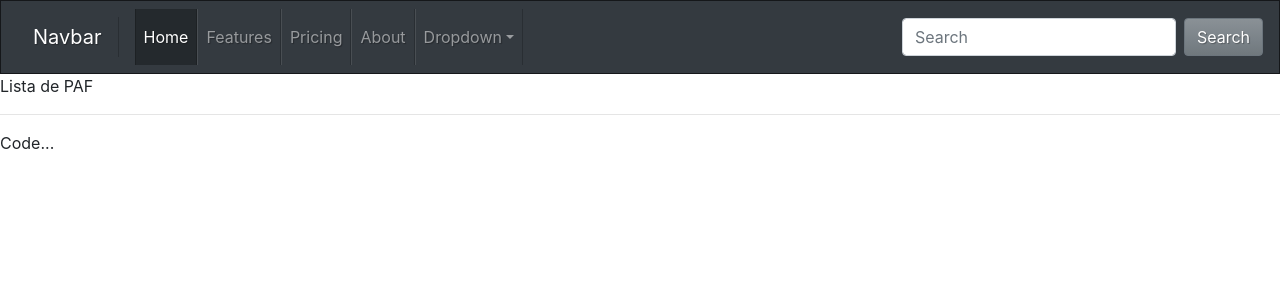
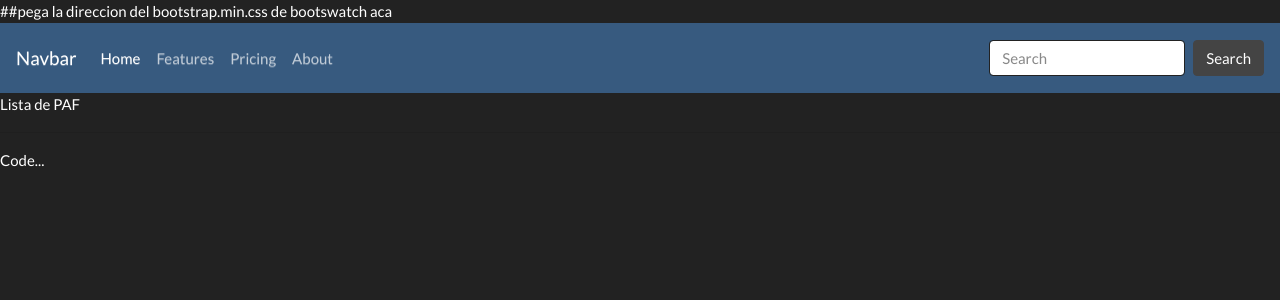
Before and after one commit to luchompi/Reconciliacion, a Django app: page /PAF/ in a window 1280 px wide. Shown: the top 300 px of the page. Run offline with Django 3.2, Linux system fonts and the light colour scheme; some libraries are stand-ins or nearby versions.

Commit message:
No se pudo añadir CSS, usando URL como referencia

```diff
--- a/templates/base/base.html
+++ b/templates/base/base.html
@@ -1,24 +1,22 @@
-{%load static%}
-<!DOCTYPE html>
-<html lang="es">
+{%load static%}<!doctype html>
+<html lang="en">
 <head>
-	<meta charset="UTF-8">
-  <meta name="viewport" content="width=device-width, initial-scale=1.0">
-  <link rel="stylesheet" href="../base/resources/bootstrap.css">
-  <link rel="stylesheet" href="../base/resources/bootstrap.min.css">
-
-
-
-	<title>{% block title %}Reconciliacion{% endblock %}</title>
+    <meta charset="UTF-8">
+    <meta name="viewport"
+          content="width=device-width, user-scalable=no, initial-scale=1.0, maximum-scale=1.0, minimum-scale=1.0">
+    <meta http-equiv="X-UA-Compatible" content="ie=edge">
+    <link rel="stylesheet" href="https://bootswatch.com/4/darkly/bootstrap.min.css">
+    <link rel="stylesheet" href="//maxcdn.bootstrapcdn.com/bootstrap/3.2.0/css/bootstrap-theme.min.css"> ##pega la direccion del bootstrap.min.css de bootswatch aca
+  <title>{% block title %}Title{% endblock %}</title>
 </head>
 <body>
-	<nav class="navbar navbar-expand-lg navbar-dark bg-dark">
+    <nav class="navbar navbar-expand-lg navbar-dark bg-primary">
   <a class="navbar-brand" href="#">Navbar</a>
-  <button class="navbar-toggler" type="button" data-toggle="collapse" data-target="#navbarColor02" aria-controls="navbarColor02" aria-expanded="false" aria-label="Toggle navigation">
+  <button class="navbar-toggler" type="button" data-toggle="collapse" data-target="#navbarColor01" aria-controls="navbarColor01" aria-expanded="false" aria-label="Toggle navigation">
     <span class="navbar-toggler-icon"></span>
   </button>
 
-  <div class="collapse navbar-collapse" id="navbarColor02">
+  <div class="collapse navbar-collapse" id="navbarColor01">
     <ul class="navbar-nav mr-auto">
       <li class="nav-item active">
         <a class="nav-link" href="#">Home <span class="sr-only">(current)</span></a>
@@ -32,16 +30,6 @@
       <li class="nav-item">
         <a class="nav-link" href="#">About</a>
       </li>
-      <li class="nav-item dropdown">
-        <a class="nav-link dropdown-toggle" data-toggle="dropdown" href="#" role="button" aria-haspopup="true" aria-expanded="false">Dropdown</a>
-        <div class="dropdown-menu">
-          <a class="dropdown-item" href="#">Action</a>
-          <a class="dropdown-item" href="#">Another action</a>
-          <a class="dropdown-item" href="#">Something else here</a>
-          <div class="dropdown-divider"></div>
-          <a class="dropdown-item" href="#">Separated link</a>
-        </div>
-      </li>
     </ul>
     <form class="form-inline my-2 my-lg-0">
       <input class="form-control mr-sm-2" type="text" placeholder="Search">
@@ -49,8 +37,6 @@
     </form>
   </div>
 </nav>
-
-
 {% block header %}
 
 {% endblock %}
@@ -58,6 +44,8 @@
 {% block content %}
 
 {% endblock %}
+
 <script src="https://code.jquery.com/jquery-1.10.2.min.js"></script>
+<script src="{% static 'js/bootstrap.min.js' %}"></script>
 </body>
 </html>
```
